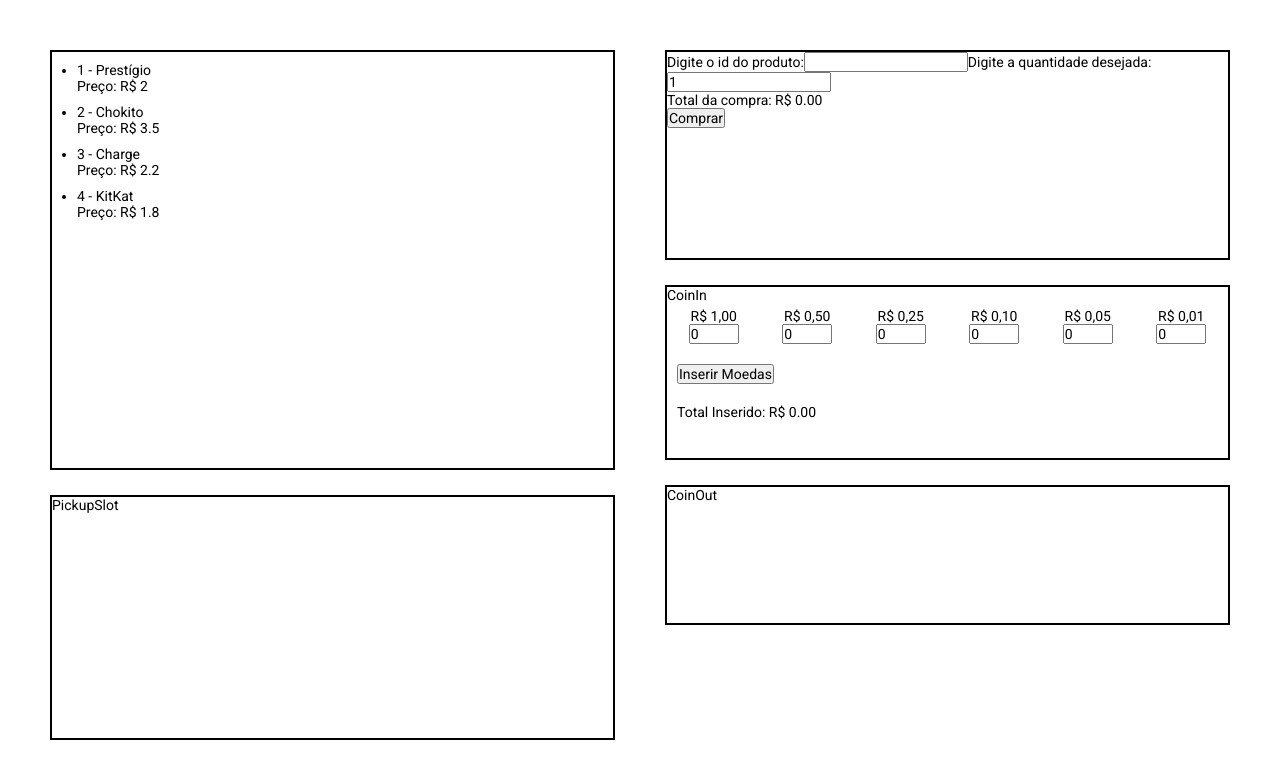
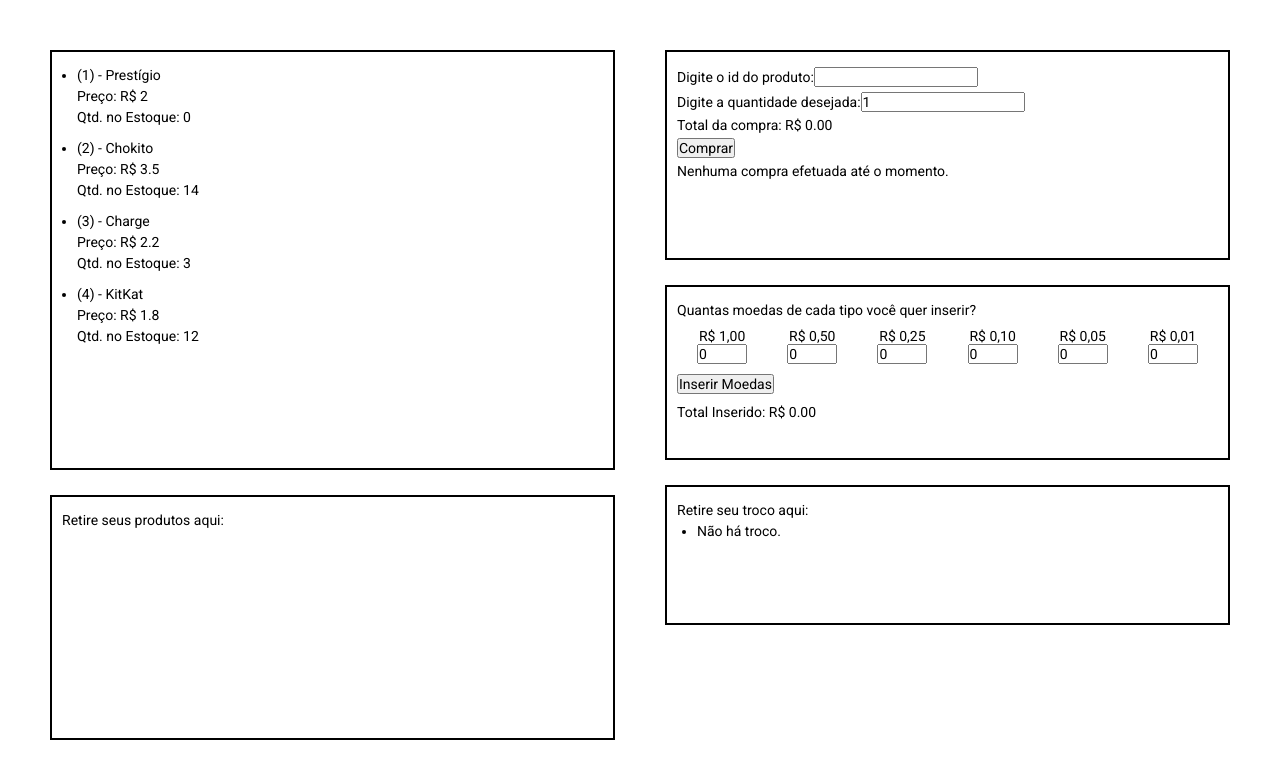
Before and after one commit to Matheuslm10/vending-machine, a React (Create React App) app: page / in a window 1280 px wide. Shown: the top 778 px of the page. Built offline with nearby package versions, Linux system fonts and the light colour scheme; the HTML template or start-up script is replaced by a standard one.

Commit message:
Finishes implementing the happy path of the main flows.

```diff
--- a/src/components/CoinIn/index.js
+++ b/src/components/CoinIn/index.js
@@ -35,7 +35,7 @@ function CoinIn() {
 
   return (
     <div className="coin-in">
-      <p>CoinIn</p>
+      <p>Quantas moedas de cada tipo você quer inserir?</p>
 
       <div className="coins-input-group">
         <div className="coin-input">
--- a/src/components/CoinIn/style.css
+++ b/src/components/CoinIn/style.css
@@ -2,6 +2,7 @@
   border: 2px solid black;
   margin-top: 25px;
   height: 25%;
+  padding: 10px;
 }
 
 .coins-input-group {
@@ -12,7 +13,7 @@
 .coin-input {
   flex: 1;
   text-align: center;
-  margin: 5px 10px 10px;
+  margin-top: 5px;
 }
 
 .coin-input > input {
@@ -20,9 +21,9 @@
 }
 
 .insert-button {
-  margin: 10px;
+  margin-top: 10px;
 }
 
 .total-inserted {
-  margin: 10px;
+  margin-top: 10px;
 }
--- a/src/components/CoinOut/index.js
+++ b/src/components/CoinOut/index.js
@@ -1,11 +1,34 @@
-import React from 'react';
+import React, { useContext } from 'react';
+import { CashRegisterContext } from '../../contexts/cashRegisterContext';
 
 import './style.css';
 
 function CoinOut() {
+  const { change, calculateValue, currenciesIndexes } = useContext(
+    CashRegisterContext
+  );
+
   return (
     <div className="coin-out">
-      <p>CoinOut</p>
+      <p>Retire seu troco aqui:</p>
+      <ul className="quantities-list">
+        {change && calculateValue(change) > 0 ? (
+          change.map(
+            (quantity, index) =>
+              quantity > 0 && (
+                <li key={index}>
+                  <p>
+                    {quantity} de R$ {currenciesIndexes[index]}
+                  </p>
+                </li>
+              )
+          )
+        ) : (
+          <li>
+            <p>Não há troco.</p>
+          </li>
+        )}
+      </ul>
     </div>
   );
 }
--- a/src/components/CoinOut/style.css
+++ b/src/components/CoinOut/style.css
@@ -2,4 +2,9 @@
   border: 2px solid black;
   margin-top: 25px;
   height: 20%;
+  padding: 10px;
 }
+
+.quantities-list {
+  margin: 5px 20px;
+}
--- a/src/components/PickupSlot/index.js
+++ b/src/components/PickupSlot/index.js
@@ -1,11 +1,19 @@
-import React from 'react';
+import React, { useContext } from 'react';
+import { StorageContext } from '../../contexts/storageContext';
 
 import './style.css';
 
 function PickupSlot() {
+  const { pickupSlotProducts } = useContext(StorageContext);
+
   return (
     <div className="pickup-slot">
-      <p>PickupSlot</p>
+      <p>Retire seus produtos aqui:</p>
+      {pickupSlotProducts.id && (
+        <p>
+          {pickupSlotProducts.quantity} de {pickupSlotProducts.name}
+        </p>
+      )}
     </div>
   );
 }
--- a/src/components/PickupSlot/style.css
+++ b/src/components/PickupSlot/style.css
@@ -2,4 +2,5 @@
   border: 2px solid black;
   margin-top: 25px;
   height: 35%;
+  padding: 10px;
 }
--- a/src/components/Selector/index.js
+++ b/src/components/Selector/index.js
@@ -5,8 +5,14 @@ import { StorageContext } from '../../contexts/storageContext';
 import './style.css';
 
 function Selector() {
-  const { performPurchase } = useContext(CashRegisterContext);
-  const { getTotalPrice } = useContext(StorageContext);
+  const { performPurchase, purchaseStatus } = useContext(CashRegisterContext);
+  const {
+    getTotalPrice,
+    decrementBy,
+    isAvailable,
+    moveProductsToPickupSlot
+  } = useContext(StorageContext);
+
   const [productId, setProductId] = useState('');
   const [quantity, setQuantity] = useState(1);
   const [totalPrice, setTotalPrice] = useState(0);
@@ -29,12 +35,40 @@ function Selector() {
 
   function handleSubmit(e) {
     e.preventDefault();
-    let result = performPurchase(totalPrice);
-    console.log(result);
+    let success = false;
+
+    if (isAvailable(productId, quantity)) {
+      success = performPurchase(totalPrice);
+    } else {
+      alert('Produto Indisponível.');
+    }
+
+    if (success) {
+      decrementBy(productId, quantity);
+      moveProductsToPickupSlot(productId, quantity);
+    }
+  }
+
+  function generateResponse(result) {
+    switch (result) {
+      case 'not_enough':
+        return 'O valor inserido não é suficiente para realizar a compra do produto.';
+      case 'success_no_change':
+        return 'Compra efetuada com sucesso!';
+      case 'no_change_enough':
+        return 'Desculpe, no momento não temos moedas para seu troco.';
+      case 'success':
+        return 'Compra efetuada com sucesso! Por favor, retire o seu troco.';
+      case 'no_purchase_yet':
+        return 'Nenhuma compra efetuada até o momento.';
+      default:
+        return 'Ocorreu um erro no sistema.';
+    }
   }
 
   return (
     <form onSubmit={handleSubmit} className="selector">
+      <div className="inputField">
         <label>Digite o id do produto:</label>
         <input
           onChange={(e) => handleProductIdChange(e)}
@@ -42,7 +76,9 @@ function Selector() {
           value={productId}
           min="0"
         />
+      </div>
 
+      <div className="inputField">
         <label>Digite a quantidade desejada:</label>
         <input
           onChange={(e) => handleQuantityChange(e)}
@@ -50,10 +86,13 @@ function Selector() {
           value={quantity}
           min="0"
         />
+      </div>
 
       <p>Total da compra: R$ {totalPrice.toFixed(2)}</p>
 
       <button type="submit">Comprar</button>
+
+      <p>{generateResponse(purchaseStatus.result)}</p>
     </form>
   );
 }
--- a/src/components/Selector/style.css
+++ b/src/components/Selector/style.css
@@ -1,4 +1,17 @@
 .selector {
   border: 2px solid black;
   height: 30%;
+  padding: 10px;
 }
+
+.inputField {
+  margin-top: 5px;
+}
+
+button {
+  margin-top: 5px;
+}
+
+p {
+  margin-top: 5px;
+}
--- a/src/components/Showcase/index.js
+++ b/src/components/Showcase/index.js
@@ -4,7 +4,12 @@ import { StorageContext } from '../../contexts/storageContext';
 import './style.css';
 
 function Showcase() {
-  const { allProducts } = useContext(StorageContext);
+  const { allProducts, quantities } = useContext(StorageContext);
+
+  function getQuantity(product) {
+    const isSameId = (item) => item.productId === product.id;
+    return quantities.filter(isSameId)[0].quantity;
+  }
 
   return (
     <div className="showcase">
@@ -13,9 +18,10 @@ function Showcase() {
           allProducts.map((product) => (
             <li key={product.id} className="item">
               <p>
-                {product.id} - {product.name}
+                ({product.id}) - {product.name}
               </p>
               <p>Preço: R$ {product.price}</p>
+              <p>Qtd. no Estoque: {getQuantity(product)}</p>
             </li>
           ))
         ) : (
--- a/src/contexts/cashRegisterContext.js
+++ b/src/contexts/cashRegisterContext.js
@@ -6,10 +6,10 @@ export const CashRegisterContextProvider = (props) => {
   const currenciesIndexes = [1, 0.5, 0.25, 0.1, 0.05, 0.01];
   const [cash, setCash] = useState([50, 50, 50, 30, 20, 20]);
   const [insertedCoins, setInsertedCoins] = useState([0, 0, 0, 0, 0, 0]);
+  const [change, setChange] = useState([0, 0, 0, 0, 0, 0]);
   const [purchaseStatus, setPurchaseStatus] = useState({
-    success: false,
-    message: 'No purchase was made yet.',
-    change: insertedCoins
+    result: 'no_purchase_yet',
+    success: false
   });
 
   function calculateValue(coins) {
@@ -24,7 +24,7 @@ export const CashRegisterContextProvider = (props) => {
   function calculateChange(depositValue, price) {
     let currentCash = Array.from(cash);
     let changeValue = (depositValue - price).toFixed(2);
-    let change = [0, 0, 0, 0, 0, 0];
+    let calculatedChange = [0, 0, 0, 0, 0, 0];
 
     currenciesIndexes.forEach((currency, index) => {
       if (currency <= changeValue) {
@@ -32,13 +32,13 @@ export const CashRegisterContextProvider = (props) => {
 
         if (currentCash[index] >= currencyQtd) {
           currentCash[index] -= currencyQtd;
-          change[index] = currencyQtd;
+          calculatedChange[index] = currencyQtd;
           changeValue = (changeValue - currencyQtd * currency).toFixed(2);
         }
       }
     });
 
-    return { changeValue, change };
+    return { changeValue, calculatedChange };
   }
 
   function subtractFromCash(coins) {
@@ -50,40 +50,6 @@ export const CashRegisterContextProvider = (props) => {
 
     // TODO - talvez isso não funcione.
     return calculateValue(cash);
-  }
-
-  function generateResponse(type, coins) {
-    switch (type) {
-      case 'not_enough':
-        return {
-          success: false,
-          message: 'The deposit is not enough.',
-          change: coins
-        };
-      case 'success_no_change':
-        return {
-          success: true,
-          message: 'Purchase successful!',
-          change: coins
-        };
-      case 'no_change_enough':
-        return {
-          success: false,
-          message: 'There is no change enough for the deposit.',
-          change: coins
-        };
-      case 'success':
-        return {
-          success: true,
-          message: 'Purchase successful!',
-          change: coins
-        };
-      default:
-        throw new TypeError(
-          'There no response for this type',
-          'cash-register.js'
-        );
-    }
   }
 
   function receiveDeposit(coins) {
@@ -100,34 +66,63 @@ export const CashRegisterContextProvider = (props) => {
   function performPurchase(price) {
     price = price.toFixed(2);
     const depositValue = calculateValue(insertedCoins).toFixed(2);
+    let success = false;
 
     if (depositValue < price) {
-      return generateResponse('not_enough', insertedCoins);
+      success = false;
+      setPurchaseStatus({
+        result: 'not_enough',
+        success
+      });
+      setChange(insertedCoins);
     } else if (depositValue === price) {
+      success = true;
       receiveDeposit(insertedCoins);
-      return generateResponse('success_no_change', null);
+      setPurchaseStatus({
+        result: 'success_no_change',
+        success
+      });
+      setChange([0, 0, 0, 0, 0, 0]);
     } else {
-      let { changeValue, change } = calculateChange(depositValue, price);
+      let { changeValue, calculatedChange } = calculateChange(
+        depositValue,
+        price
+      );
 
       if (changeValue > 0) {
-        return generateResponse('no_change_enough', insertedCoins);
+        success = false;
+        setPurchaseStatus({
+          result: 'no_change_enough',
+          success
+        });
+        setChange(insertedCoins);
       } else {
+        success = true;
         receiveDeposit(insertedCoins);
-        subtractFromCash(change);
-        return generateResponse('success', change);
+        setPurchaseStatus({
+          result: 'success',
+          success
+        });
+        setChange(calculatedChange);
       }
     }
+    setInsertedCoins([0, 0, 0, 0, 0, 0]);
+    return success;
   }
 
   return (
     <CashRegisterContext.Provider
       value={{
+        currenciesIndexes,
         insertedCoins,
         setInsertedCoins,
+        change,
+        setChange,
+        purchaseStatus,
+        setPurchaseStatus,
         calculateValue,
         calculateChange,
         subtractFromCash,
-        generateResponse,
         receiveDeposit,
         performPurchase
       }}
--- a/src/contexts/storageContext.js
+++ b/src/contexts/storageContext.js
@@ -9,6 +9,7 @@ export const StorageContext = createContext();
 export const StorageContextProvider = (props) => {
   const [allProducts, setAllProducts] = useState(products_fixture);
   const [quantities, setQuantities] = useState(quantities_fixture);
+  const [pickupSlotProducts, setPickupSlotProducts] = useState({});
 
   function getProducts(filters) {
     if (filters && filters.price) {
@@ -32,7 +33,6 @@ export const StorageContextProvider = (props) => {
   }
 
   function getTotalPrice(order) {
-    console.log('order', order);
     let totalPrice = 0.0;
     let product = {};
 
@@ -80,11 +80,28 @@ export const StorageContextProvider = (props) => {
 
     if (productIndex === -1) throw Error('The product is not registered.');
 
-    const currentQuantity = quantities[productIndex].quantity;
+    setQuantities(
+      quantities.map((item, index) => {
+        if (index === productIndex) {
+          return { ...item, quantity: item.quantity - decrement };
+        } else {
+          return item;
+        }
+      })
+    );
+  }
 
-    quantities[productIndex] = currentQuantity - decrement;
+  function moveProductsToPickupSlot(productId, quantity) {
+    function getProductNameById() {
+      const isSameId = (product) => product.id === productId;
+      return allProducts.filter(isSameId)[0].name;
+    }
 
-    return quantities[productIndex];
+    setPickupSlotProducts({
+      id: productId,
+      name: getProductNameById(),
+      quantity
+    });
   }
 
   return (
@@ -94,6 +111,8 @@ export const StorageContextProvider = (props) => {
         setAllProducts,
         quantities,
         setQuantities,
+        pickupSlotProducts,
+        moveProductsToPickupSlot,
         getProducts,
         getTotalPrice,
         isAvailable,
```
Lines whose indentation alone changed are shown as unchanged.
